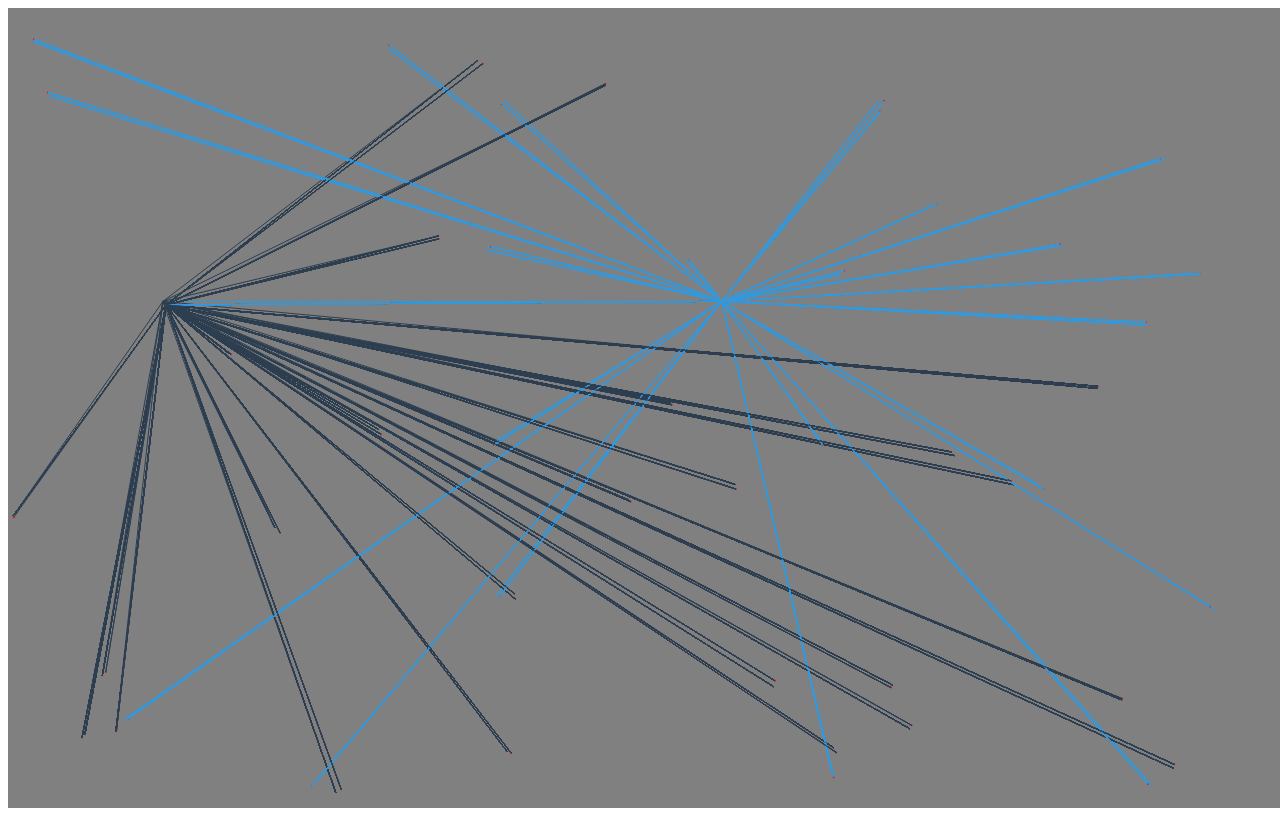
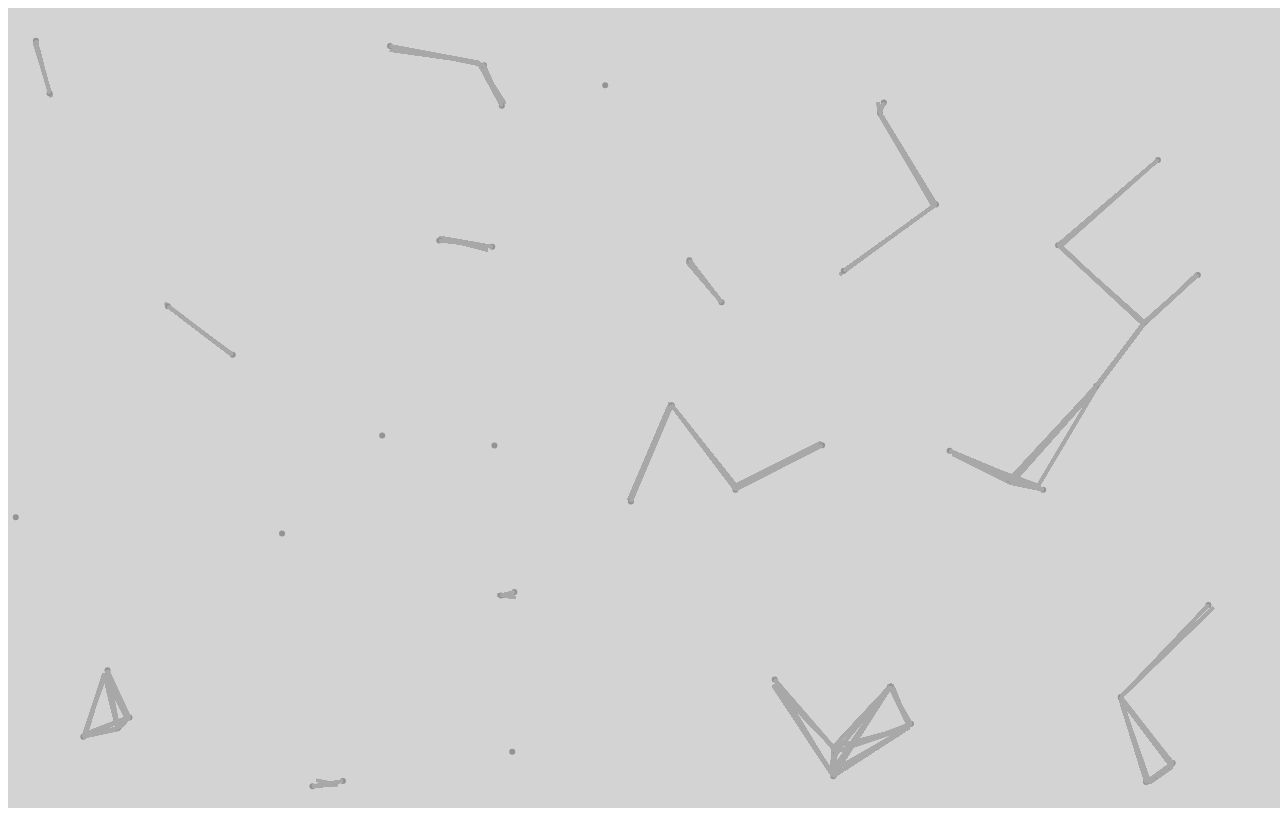
Before and after one commit to lkatkus/Personal-JS-3-Canvas, a plain HTML site: page canvas2/index.html in a window 1280 px wide. Drawn offline with Linux system fonts and the light colour scheme; animation ran at ten frames a second.

Commit message:
Lines between circles based on position

```diff
--- a/canvas2/css/style.css
+++ b/canvas2/css/style.css
@@ -1,3 +1,3 @@
 canvas{
-    background-color: grey;
+    background-color: #d3d3d3;
 }
--- a/canvas2/js/script.js
+++ b/canvas2/js/script.js
@@ -26,8 +26,8 @@ function init(){
     var circleArr = [];
 
     // CREATING CIRCLES
-    for(let i = 0; i < 50; i++){
-        let radius = 1;
+    for(let i = 0; i < 50 ; i++){
+        let radius = 3;
 
         // CIRCLE POSITION
         let x = Math.random() * (innerWidth - radius * 2) + radius;
@@ -52,9 +52,9 @@ function init(){
         // DRAW A CIRCLE
         this.drawCircle = function(){
             c.beginPath();
-            c.strokeStyle = "blue";
+            c.strokeStyle = "#939393";
             c.arc(this.x, this.y, this.radius, 0, Math.PI*2, true);
-            c.fillStyle = 'red';
+            c.fillStyle = '#939393';
             c.fill();
         }
 
@@ -91,19 +91,52 @@ function init(){
     }
 
     // CREATING LINES
+    // function Line(){
+    //     for(let i = 0, j = 0; i <= circleArr.length-1; i++){
+    //         c.beginPath();
+    //         if(i >= (circleArr.length/2)){
+    //             j = 1;
+    //             c.strokeStyle = "#2c3e50";
+    //         }else{
+    //             c.strokeStyle = "#3498db";
+    //         }
+    //         c.moveTo(circleArr[j].x,circleArr[j].y);
+    //         c.lineTo(circleArr[i].x,circleArr[i].y);
+    //         c.stroke();
+    //     }
+    // }
+
     function Line(){
-        for(let i = 0, j = 0; i <= circleArr.length-1; i++){
-            c.beginPath();
-            if(i >= (circleArr.length/2)){
-                j = 1;
-                c.strokeStyle = "#2c3e50";
-            }else{
-                c.strokeStyle = "#3498db";
+
+        // LINE BETWEEN ALL CIRCLES
+        // for(let i = 0; i < circleArr.length; i++){
+        //     for(let j = 0; j < circleArr.length;j++){
+        //         if(j != i){
+        //             c.beginPath();
+        //             c.strokeStyle = "#939393";
+        //             c.moveTo(circleArr[i].x,circleArr[i].y);
+        //             c.lineTo(circleArr[j].x,circleArr[j].y);
+        //             c.stroke();
+        //         }
+        //     }
+        // }
+
+        // LINE BETWEEN CLOSES CIRCLES
+        for(let i = 0; i < circleArr.length; i++){
+            for(let j = 0; j < circleArr.length;j++){
+                if((circleArr[i].x - circleArr[j].x) > 100 || (circleArr[i].x - circleArr[j].x) < -100 || (circleArr[i].y - circleArr[j].y) > 100 || (circleArr[i].y - circleArr[j].y) < -100){
+
+                }else{
+                    c.beginPath();
+                    c.strokeStyle = "#a8a8a8";
+                    c.lineWidth=3;
+                    c.moveTo(circleArr[i].x,circleArr[i].y);
+                    c.lineTo(circleArr[j].x,circleArr[j].y);
+                    c.stroke();
+                }
             }
-            c.moveTo(circleArr[j].x,circleArr[j].y);
-            c.lineTo(circleArr[i].x,circleArr[i].y);
-            c.stroke();
         }
+
     }
 
 
```
